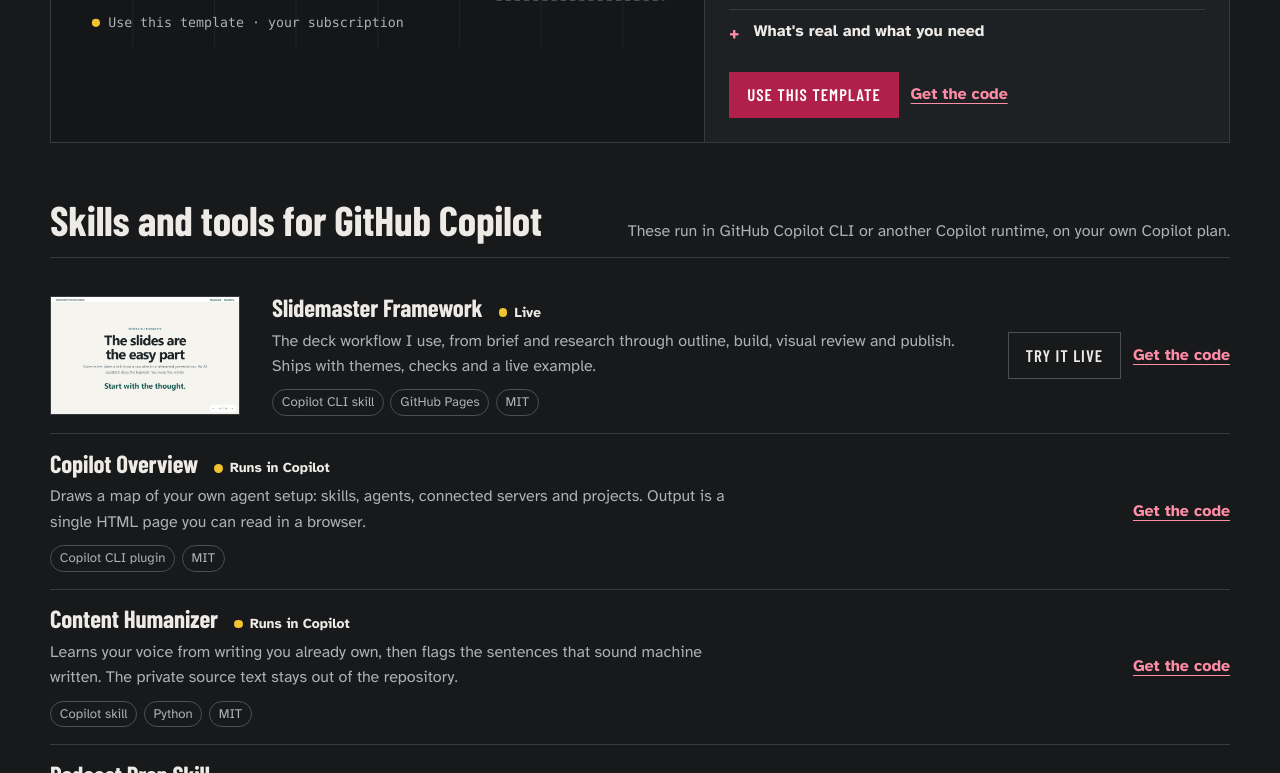
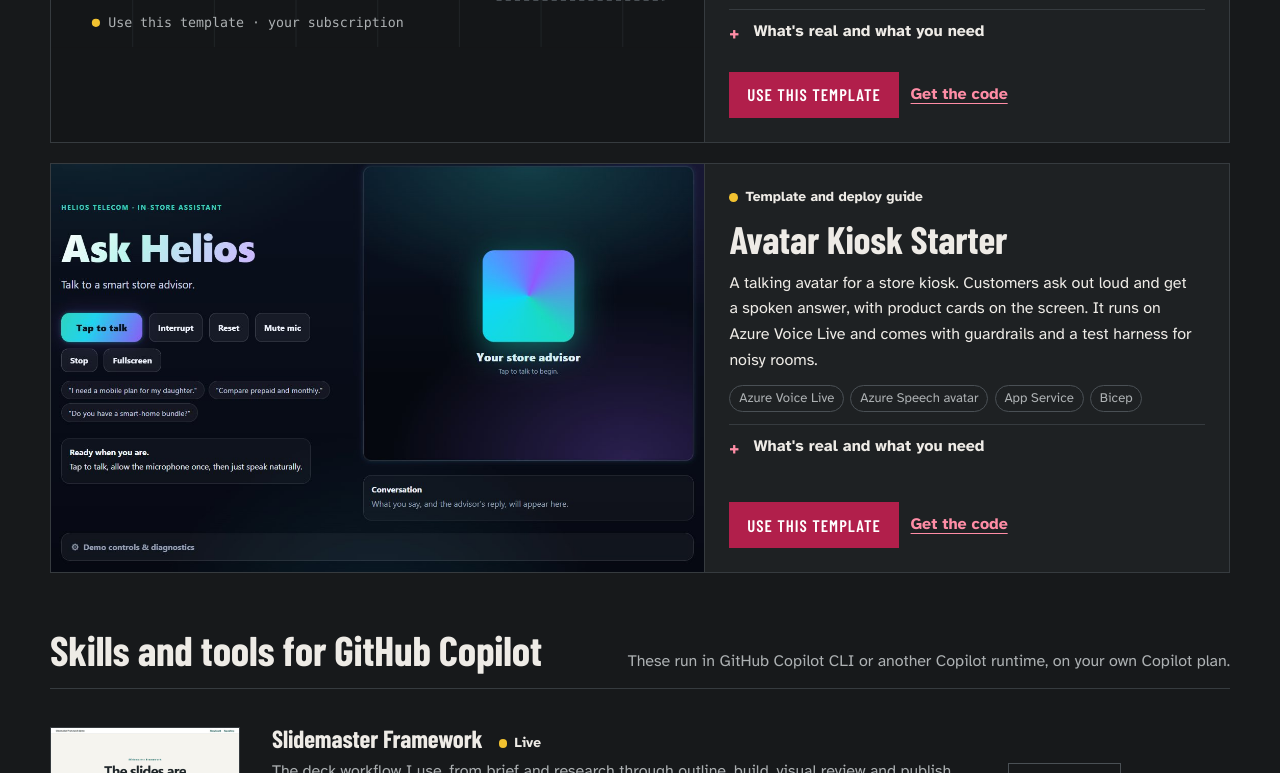
Before and after one commit to JW-Sthlm/JW-Sthlm.github.io, a plain HTML site: page prototypes/index.html in a window 1280 px wide. Shown: the part 1348-2121 px from the top of the page. Drawn offline with nearby package versions, Linux system fonts and the light colour scheme.

Commit message:
Add Avatar Kiosk Starter to the prototypes page
- New Azure prototype card with a mock-mode screenshot
- Audit now covers avatar-kiosk-starter
- Release checklist records which kiosk repositories stay private

Co-authored-by: Copilot <223556219+Copilot@users.noreply.github.com>
Copilot-Session: e97d1ef2-7431-4824-b66e-da96e3926667

```diff
--- a/assets/site.css
+++ b/assets/site.css
@@ -343,6 +343,7 @@ details.field[open] summary::after { content: "\2212"; }
 
 /* Wide demo row */
 .demo-wide { display: grid; grid-template-columns: minmax(0, 1.25fr) minmax(0, 1fr); background: var(--case-panel); border: 1px solid var(--edge); }
+.demo-wide + .demo-wide { margin-top: 1.25rem; }
 .demo-wide .preview { background: #141618; border-right: 1px solid var(--edge); }
 .demo-wide .preview img { width: 100%; height: 100%; object-fit: cover; object-position: top left; }
 .demo-wide .body { display: flex; flex-direction: column; gap: .75rem; padding: 1.4rem 1.5rem 1.5rem; }
--- a/prototypes/index.html
+++ b/prototypes/index.html
@@ -106,7 +106,7 @@
           <button class="filter" type="button" data-filter="skills" aria-pressed="false">Copilot skills</button>
           <button class="filter" type="button" data-filter="kits" aria-pressed="false">Event kits</button>
         </div>
-        <p class="count" id="catalog-count" role="status">Showing 10 items</p>
+        <p class="count" id="catalog-count" role="status">Showing 11 items</p>
       </div>
 
       <div id="catalog">
@@ -130,6 +130,29 @@
                 <div class="actions">
                   <a class="btn btn-primary" href="https://github.com/JW-Sthlm/partner-library-starter/generate" target="_blank" rel="noopener">Use this template</a>
                   <a class="text-link" href="https://github.com/JW-Sthlm/partner-library-starter" target="_blank" rel="noopener">Get the code</a>
+                </div>
+              </div>
+            </div>
+          </article>
+
+          <article class="demo-wide" data-tags="azure" id="avatar-kiosk-starter">
+            <div class="preview"><img src="/assets/prototypes/avatar-kiosk-starter.jpg" alt="The avatar kiosk in mock mode: Ask Helios, a Tap to talk button and the frame where the avatar appears" width="1280" height="800" loading="lazy"></div>
+            <div class="body">
+              <span class="badge">Template and deploy guide</span>
+              <h3>Avatar Kiosk Starter</h3>
+              <p>A talking avatar for a store kiosk. Customers ask out loud and get a spoken answer, with product cards on the screen. It runs on Azure Voice Live and comes with guardrails and a test harness for noisy rooms.</p>
+              <ul class="stack" aria-label="Built with"><li>Azure Voice Live</li><li>Azure Speech avatar</li><li>App Service</li><li>Bicep</li></ul>
+              <details class="more">
+                <summary>What's real and what you need</summary>
+                <dl>
+                  <dt>Real</dt><dd>The realtime avatar, a broker that keeps every key on the server, the guardrails and the noise harness. The Helios Telecom catalogue is fictional.</dd>
+                  <dt>You need</dt><dd>An Azure subscription in a region with Voice Live avatars. The web app bills by the hour and avatar sessions by the minute, so delete it when you're done.</dd>
+                </dl>
+              </details>
+              <div class="card-foot">
+                <div class="actions">
+                  <a class="btn btn-primary" href="https://github.com/JW-Sthlm/avatar-kiosk-starter/generate" target="_blank" rel="noopener">Use this template</a>
+                  <a class="text-link" href="https://github.com/JW-Sthlm/avatar-kiosk-starter" target="_blank" rel="noopener">Get the code</a>
                 </div>
               </div>
             </div>
```
Also changed, not shown: assets/prototypes/avatar-kiosk-starter.jpg (added), 2 other files.
